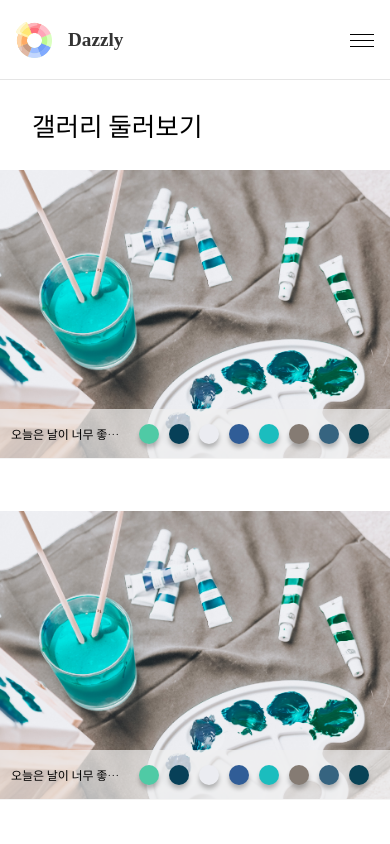
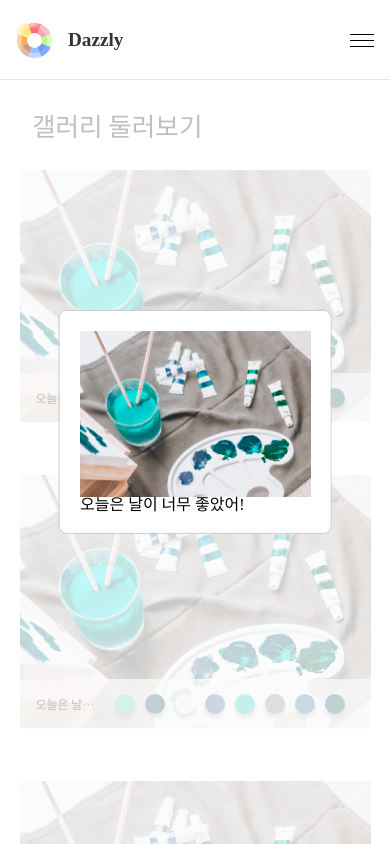
Before and after one commit to C17AN/dazzly, a React (Create React App) app: page /gallery in a window 390 px wide. Both pictures are taken after a click on the picture 195 px from the left and 313 px from the top of the page. Shown: the top 844 px of the page. Built offline with nearby package versions, Linux system fonts and the light colour scheme; a web font is replaced by a local one.

Commit message:
fix: 팔레트 컴포넌트 반응형 크기 수정

```diff
--- a/public/index.html
+++ b/public/index.html
@@ -44,6 +44,7 @@
   </head>
   <body>
     <noscript>You need to enable JavaScript to run this app.</noscript>
+    <div id="modal" />
     <div id="root"></div>
     <!--
       This HTML file is a template.
--- /dev/null
+++ b/src/common/ModalPortal.tsx
@@ -0,0 +1,42 @@
+import React from "react";
+import Modal from "react-modal";
+
+interface IProps {
+  modalIsOpen: boolean;
+  setModalIsOpen: React.Dispatch<React.SetStateAction<boolean>>;
+  children?: React.ReactNode;
+}
+
+const customStyles = {
+  content: {
+    top: "50%",
+    left: "50%",
+    right: "auto",
+    bottom: "auto",
+    marginRight: "-50%",
+    width: "70%",
+    borderRadius: "8px",
+    transform: "translate(-50%, -50%)",
+  },
+};
+
+Modal.setAppElement("#modal");
+
+const ModalPortal: React.FC<IProps> = ({ modalIsOpen, setModalIsOpen, children }) => {
+  const closeModal = () => {
+    setModalIsOpen(false);
+  };
+
+  return (
+    <Modal
+      isOpen={modalIsOpen}
+      style={customStyles}
+      onRequestClose={closeModal}
+      contentLabel="Example Modal"
+    >
+      {children}
+    </Modal>
+  );
+};
+
+export default ModalPortal;
--- a/src/common/PhotoComponent2.tsx
+++ b/src/common/PhotoComponent2.tsx
@@ -1,14 +1,18 @@
-import React from "react";
+import React, { useState } from "react";
 import styled from "styled-components";
 import demo2 from "../assets/image/demo_image_2.jpg";
 import CircledColor from "./CircledColor";
+import ModalPortal from "./ModalPortal";
 
 interface Props {}
 
 const PhotoComponent2 = (props: Props) => {
+  const [modalIsOpen, setModalIsOpen] = useState(false);
+
   return (
-    <Container>
-      <ImageContainer src={demo2}></ImageContainer>
+    <>
+      <Container onClick={() => setModalIsOpen(true)}>
+        <ImageContainer src={demo2} />
         <ImageInfo>
           <Title>오늘은 날이 너무 좋았다. 어쩌면,</Title>
           <ColorContainer>
@@ -23,12 +27,24 @@ const PhotoComponent2 = (props: Props) => {
           </ColorContainer>
         </ImageInfo>
       </Container>
+      <ModalPortal modalIsOpen={modalIsOpen} setModalIsOpen={setModalIsOpen}>
+        <ModalContainer>
+          <ImageContainer src={demo2} className="modal-image-container" />
+          <ContentContainer>
+            <ContentTitle>오늘은 날이 너무 좋았어!</ContentTitle>
+          </ContentContainer>
+        </ModalContainer>
+      </ModalPortal>
+    </>
   );
 };
 
 const Container = styled.div`
   width: 400px;
   margin: 0 1.5rem;
+  @media screen and (max-width: 768px) {
+    width: 90%;
+  }
 `;
 
 const Title = styled.p`
@@ -70,4 +86,27 @@ const ColorContainer = styled.div`
   margin-right: 1rem;
 `;
 
+const ModalContainer = styled.div`
+  display: flex;
+  width: 100%;
+  .modal-image-container {
+    flex: 2;
+    width: 0px;
+  }
+  @media screen and (max-width: 768px) {
+    flex-direction: column;
+    .modal-image-container {
+      flex: 2;
+      width: 100%;
+    }
+  }
+`;
+
+const ContentContainer = styled.div`
+  width: 300px;
+  flex: 1;
+`;
+
+const ContentTitle = styled.p``;
+
 export default PhotoComponent2;
```
Also changed, not shown: src/common/Modal.tsx (deleted, +0 -40 lines). Lines whose indentation alone changed are shown as unchanged.
